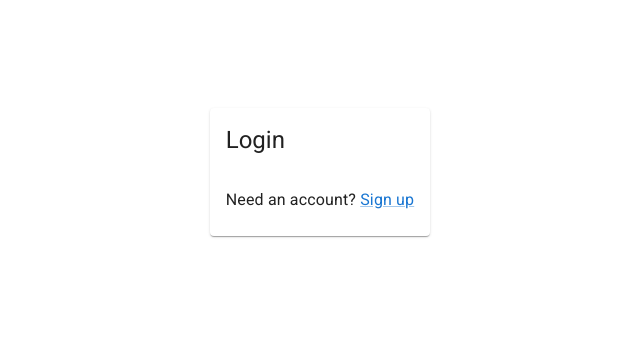
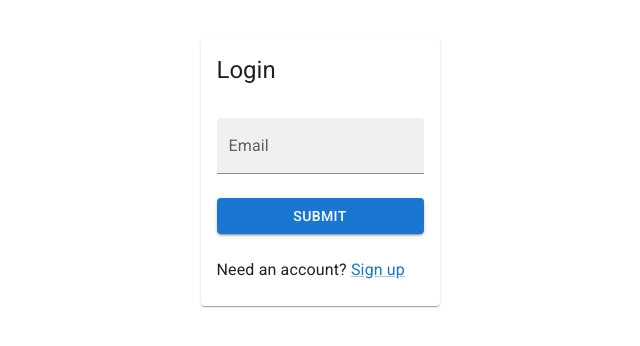
Before and after one commit to Anonymxtrix/duyeet, a React (Create React App) app in the folder frontend/: page /login in a window 1280 px wide. Shown: the part 228-574 px from the top of the page, without its empty margins (320-960 px from the left). Built offline with nearby package versions, Linux system fonts and the light colour scheme.

Commit message:
Add login form

```diff
--- a/frontend/src/forms/LoginForm.tsx
+++ b/frontend/src/forms/LoginForm.tsx
@@ -1,5 +1,59 @@
+import { useFormik } from "formik";
+import * as yup from "yup";
+import Button from "@mui/material/Button";
+import TextField from "@mui/material/TextField";
+import Stack from "@mui/material/Stack";
+
+const loginFormSchema = yup.object({
+  email: yup
+    .string()
+    .email("Enter a valid email")
+    .required("Email is required"),
+});
+
 const LoginForm: React.FC = () => {
-  return <></>;
+  const formik = useFormik({
+    initialValues: {
+      email: "",
+    },
+    validationSchema: loginFormSchema,
+    onSubmit: (values) => {
+      // TODO: Connect form to login API
+      return Promise.resolve();
+    },
+  });
+
+  return (
+    <form
+      onSubmit={formik.handleSubmit}
+      onReset={formik.handleReset}
+      onChange={formik.handleChange}
+      onBlur={formik.handleBlur}
+    >
+      <Stack spacing={3}>
+        <TextField
+          color="primary"
+          variant="filled"
+          fullWidth
+          id="email"
+          name="email"
+          label="Email"
+          value={formik.values.email}
+          error={formik.touched.email && Boolean(formik.errors.email)}
+          helperText={formik.touched.email && formik.errors.email}
+        />
+        <Button
+          color="primary"
+          variant="contained"
+          fullWidth
+          type="submit"
+          disabled={formik.isSubmitting}
+        >
+          Submit
+        </Button>
+      </Stack>
+    </form>
+  );
 };
 
 export default LoginForm;
--- a/frontend/src/views/Login.tsx
+++ b/frontend/src/views/Login.tsx
@@ -5,6 +5,7 @@
 import CardContent from "@mui/material/CardContent";
 import CardHeader from "@mui/material/CardHeader";
 import Link from "@mui/material/Link";
+import Stack from "@mui/material/Stack";
 import Typography from "@mui/material/Typography";
 
 const Login: React.FC = () => {
@@ -20,11 +21,13 @@
         <Card>
           <CardHeader title="Login" />
           <CardContent>
-            <LoginForm />
-            <Typography variant="body1">
-              {/* TODO: Link sign up link to sign up route */}
-              Need an account? <Link href="#">Sign up</Link>
-            </Typography>
+            <Stack spacing={3}>
+              <LoginForm />
+              <Typography variant="body1">
+                {/* TODO: Link sign up link to sign up route */}
+                Need an account? <Link href="#">Sign up</Link>
+              </Typography>
+            </Stack>
           </CardContent>
         </Card>
       </Box>
```
